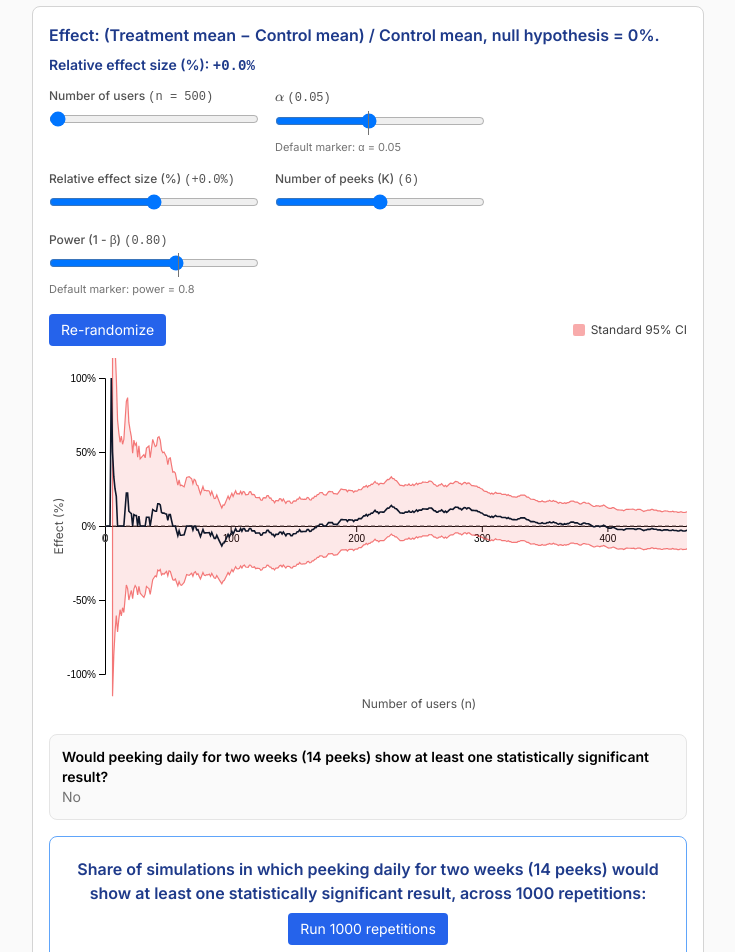
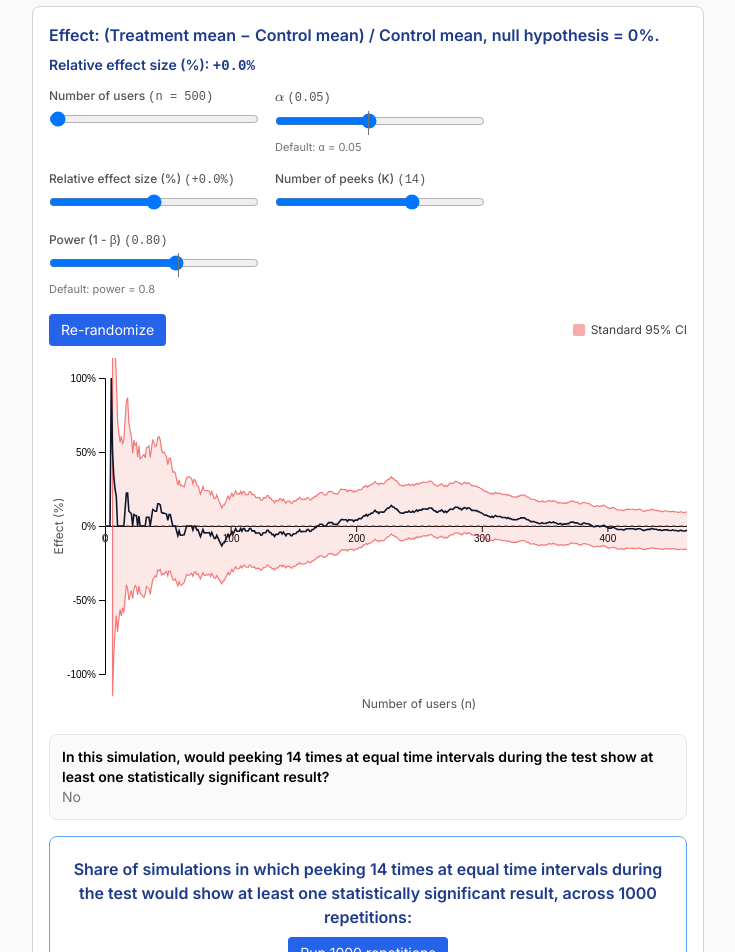
Before and after one commit to n-levy/sequential_testing, a Next.js app in the folder site/: page /short in a window 1280 px wide. Shown: the part 1080-2032 px from the top of the page, without its empty margins (384-1119 px from the left). Built offline with nearby package versions, Linux system fonts and the light colour scheme.

Commit message:
Update Act 1 peeking copy and dynamic K behavior

```diff
--- a/site/components/act1/Act1.tsx
+++ b/site/components/act1/Act1.tsx
@@ -33,6 +33,7 @@ export function Act1() {
           layers={['fixed-ci']}
           power={0.8}
           showPeekStats={true}
+          K={14}
         />
       </div>
 
--- a/site/components/shared/ABTestSim.tsx
+++ b/site/components/shared/ABTestSim.tsx
@@ -26,7 +26,6 @@ interface ABTestSimProps {
 
 const Z_975 = 1.959964
 const PEEK_N_SIMS = 1000 // number of re-randomizations used to estimate crossing probabilities
-const PEEK_LOOKS = 6
 const ALPHA_MIN = 0.01
 const ALPHA_MAX = 0.1
 const ALPHA_DEFAULT = 0.05
@@ -119,7 +118,7 @@ export function ABTestSim({
       for (let sim = 0; sim < PEEK_N_SIMS; ++sim) {
         const t = simulateABTestTrajectory(n, 0, seed + sim + runSimulationsTrigger * 10000);
         let crossed = false;
-        const lookSpacing = Math.floor(n / kState);
+        const lookSpacing = Math.max(1, Math.floor(n / kState));
         for (let i = 0; i < n; ++i) {
           // Only evaluate at discrete looks
           if ((i + 1) % lookSpacing !== 0 && i !== n - 1) continue;
@@ -367,15 +366,17 @@ export function ABTestSim({
   // Decision at the final time step (in percent)
   const decision = useMemo(() => {
     if (n <= 0) return null
-    const last = n - 1
-    const est = effectPct[last]
-    const w = ciHalfWidthPct[last]
-    const lo = est - w
-    const hi = est + w
-    if (lo > 0) return { label: 'Yes' }
-    if (hi < 0) return { label: 'Yes' }
+    const lookSpacing = Math.max(1, Math.floor(n / kState))
+    for (let i = 0; i < n; i++) {
+      if ((i + 1) % lookSpacing !== 0 && i !== n - 1) continue
+      const est = effectPct[i]
+      const w = ciHalfWidthPct[i]
+      const lo = est - w
+      const hi = est + w
+      if (lo > 0 || hi < 0) return { label: 'Yes' }
+    }
     return { label: 'No' }
-  }, [effectPct, ciHalfWidthPct, n])
+  }, [effectPct, ciHalfWidthPct, n, kState])
 
   return (
     <div className="bg-white border border-neutral-300 rounded-lg p-4 my-6">
@@ -413,7 +414,7 @@ export function ABTestSim({
             />
           </div>
           <div className="text-[11px] text-neutral-500 mt-1">
-            Default marker: α = 0.05
+            Default: α = 0.05
           </div>
         </div>
         <div className="w-full sm:w-[210px]">
@@ -431,7 +432,7 @@ export function ABTestSim({
             Number of peeks (K) <span className="font-mono">({kState})</span>
           </label>
           <input
-            type="range" min={2} max={10} step={1}
+            type="range" min={2} max={20} step={1}
             value={kState}
             onChange={e => {
               const newK = parseInt(e.target.value, 10)
@@ -459,7 +460,7 @@ export function ABTestSim({
               />
             </div>
             <div className="text-[11px] text-neutral-500 mt-1">
-              Default marker: power = 0.8
+              Default: power = 0.8
             </div>
           </div>
         )}
@@ -498,7 +499,7 @@ export function ABTestSim({
         <div className="mt-4">
           <div className="bg-neutral-50 border border-neutral-200 rounded-lg p-3">
             <div className="text-sm font-semibold text-black">
-              Would peeking daily for two weeks (14 peeks) show at least one statistically significant result?
+              In this simulation, would peeking {kState} times at equal time intervals during the test show at least one statistically significant result?
             </div>
             <div className="text-sm text-neutral-500">{decision.label}</div>
           </div>
@@ -514,7 +515,7 @@ export function ABTestSim({
         <div className="bg-white border border-blue-400 rounded-lg p-5 mb-8 mt-4 text-center">
           <div className="flex flex-col items-center gap-2">
             <span className="text-blue-900 font-semibold">
-              Share of simulations in which peeking daily for two weeks (14 peeks) would show at least one statistically significant result, across 1000 repetitions:
+              Share of simulations in which peeking {kState} times at equal time intervals during the test would show at least one statistically significant result, across 1000 repetitions:
             </span>
             <button
               type="button"
```
